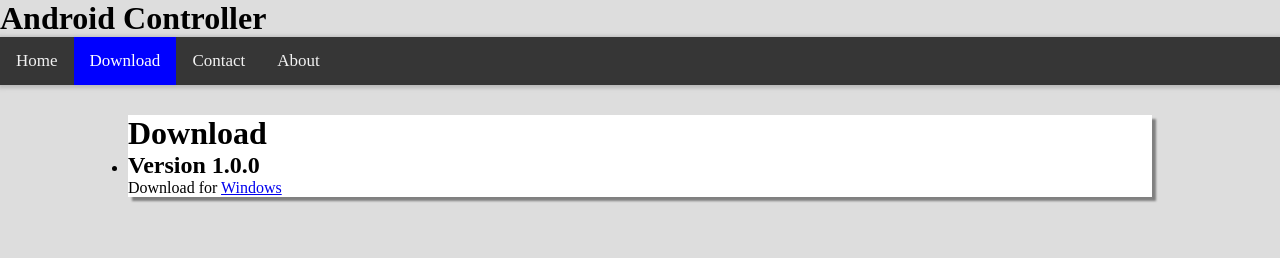
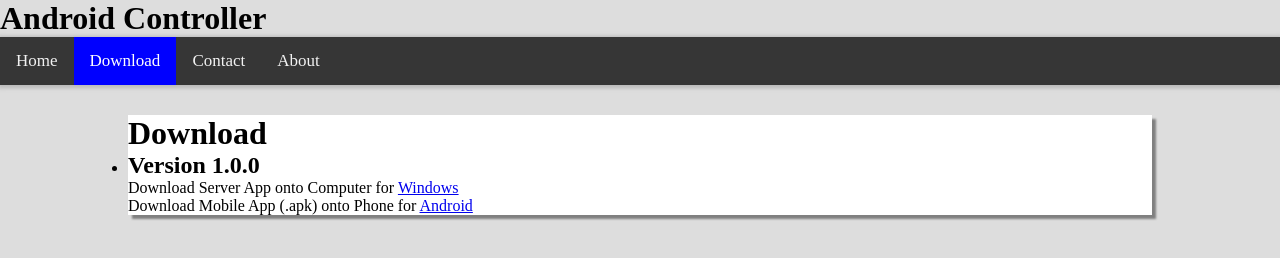
Before and after one commit to lukeren314/android-controller, a plain HTML site: page download.html in a window 1280 px wide. Drawn offline with Linux system fonts and the light colour scheme.

Commit message:
added android app apk

```diff
--- a/download.html
+++ b/download.html
@@ -23,11 +23,17 @@
             Version 1.0.0
           </h2>
           <p>
-            Download for
+            Download Server App onto Computer for
             <a
               href="AndroidControllerServer.zip"
               download="androidcontrollerserver.zip"
               >Windows</a
+            >
+          </p>
+          <p>
+            Download Mobile App (.apk) onto Phone for
+            <a href="app-release.apk" download="androidcontroller.apk"
+              >Android</a
             >
           </p>
         </li>
```
Also changed, not shown: 1 other file.
